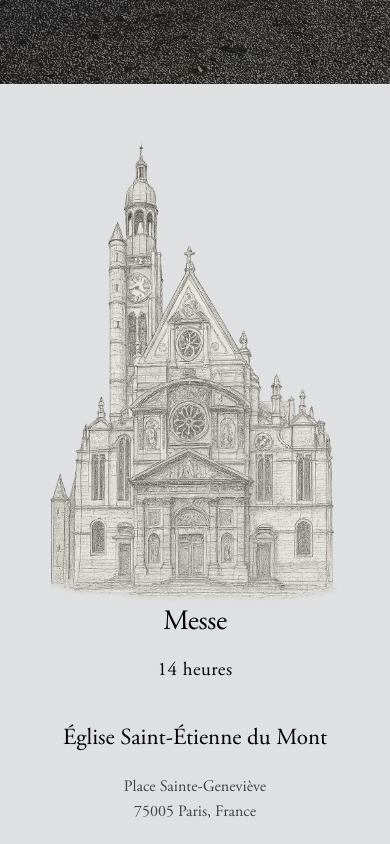
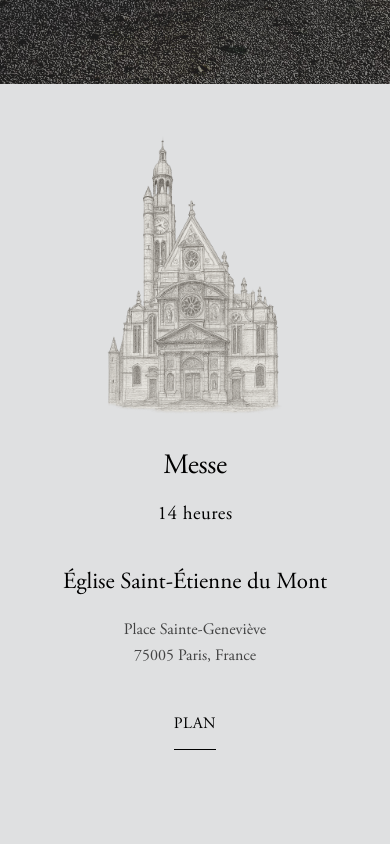
Before and after one commit to ClementArnoux/siteMariage, a website built with Vite: page index.html in a window 390 px wide. Shown: the part 760-1604 px from the top of the page. Built offline with nearby package versions, Linux system fonts and the light colour scheme; a web font is replaced by a local one.

Commit message:
[NO-TICKET] - fix

```diff
--- a/src/styles/home.scss
+++ b/src/styles/home.scss
@@ -247,9 +247,8 @@
 
     &__image {
       width: 100%;
-      height: auto;
-      min-height: 300px;
-      max-height: calc(60vh - 50px);
+      min-height: unset;
+      height: 300px;
     }
 
     &__content {
```
